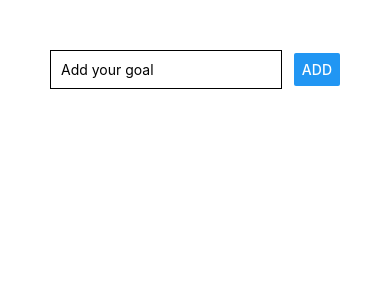
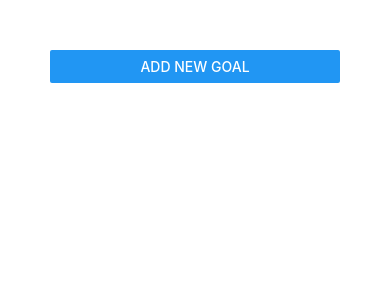
Before and after one commit to RauliYoung/reactNative, a React Native app in the folder courseApp/: screen / in a window 390 px wide. Shown: the top 300 px of the page. Built offline with nearby package versions, Linux system fonts and the light colour scheme.

Commit message:
styles fixed

```diff
--- a/courseApp/App.js
+++ b/courseApp/App.js
@@ -1,16 +1,18 @@
 import React, { useState } from "react";
-import { StyleSheet, Button, View, TextInput, FlatList } from "react-native";
+import { StyleSheet, Button, View, FlatList } from "react-native";
 import GoalItem from "./Components/GoalItem";
 import GoalInput from "./Components/GoalInput";
 
 const App = () => {
   const [goals, setGoals] = useState([]);
+  const [isAddMode, setAddMode] = useState(false);
 
   const addedGoals = (goalTitle) => {
     setGoals((currentGoals) => [
       ...currentGoals,
       { id: Math.random().toString(), value: goalTitle },
     ]);
+    setAddMode(false);
   };
 
   const removeGoal = (goalId) => {
@@ -18,9 +20,19 @@
       return currentGoals.filter((goal) => goal.id !== goalId);
     });
   };
+
+  const cancelGoalHandler = () => {
+    setAddMode(false);
+  };
+
   return (
     <View style={styles.screen}>
-      <GoalInput onAddGoal={addedGoals} />
+      <Button title="Add new goal" onPress={() => setAddMode(true)} />
+      <GoalInput
+        visible={isAddMode}
+        onAddGoal={addedGoals}
+        onCancel={cancelGoalHandler}
+      />
       <FlatList
         keyExtractor={(item, index) => item.id}
         data={goals}
--- a/courseApp/Components/GoalInput.js
+++ b/courseApp/Components/GoalInput.js
@@ -1,5 +1,5 @@
 import React, { useState } from "react";
-import { View, TextInput, Button, StyleSheet } from "react-native";
+import { View, TextInput, Button, StyleSheet, Modal } from "react-native";
 
 const GoalInput = (props) => {
   const [addGoal, setAddGoal] = useState("");
@@ -9,7 +9,13 @@
     setAddGoal(enteredText);
   };
 
+  const addGoalHandler = () => {
+    props.onAddGoal(addGoal);
+    setAddGoal("");
+  };
+
   return (
+    <Modal visible={props.visible} animationType="slide">
       <View style={styles.inputContainer}>
         <TextInput
           style={styles.textInput}
@@ -17,15 +23,23 @@
           onChangeText={goalHandler}
           value={addGoal}
         />
-      <Button title="Add" onPress={props.onAddGoal.bind(this, addGoal)} />
+        <View style={styles.buttonContainer}>
+          <View style={styles.button}>
+            <Button title="Cancel" color="red" onPress={props.onCancel} />
           </View>
+          <View style={styles.button}>
+            <Button title="Add" onPress={addGoalHandler} />
+          </View>
+        </View>
+      </View>
+    </Modal>
   );
 };
 
 const styles = StyleSheet.create({
   inputContainer: {
-    flexDirection: "row",
-    justifyContent: "space-between",
+    flex: 1,
+    justifyContent: "center",
     alignItems: "center",
   },
   textInput: {
@@ -33,6 +47,15 @@
     borderBottomColor: "black",
     borderWidth: 1,
     padding: 10,
+    marginBottom: 10,
+  },
+  buttonContainer: {
+    flexDirection: "row",
+    justifyContent: "space-between",
+    width: "60%",
+  },
+  button: {
+    width: "40%",
   },
 });
 
```
Lines whose indentation alone changed are shown as unchanged.
